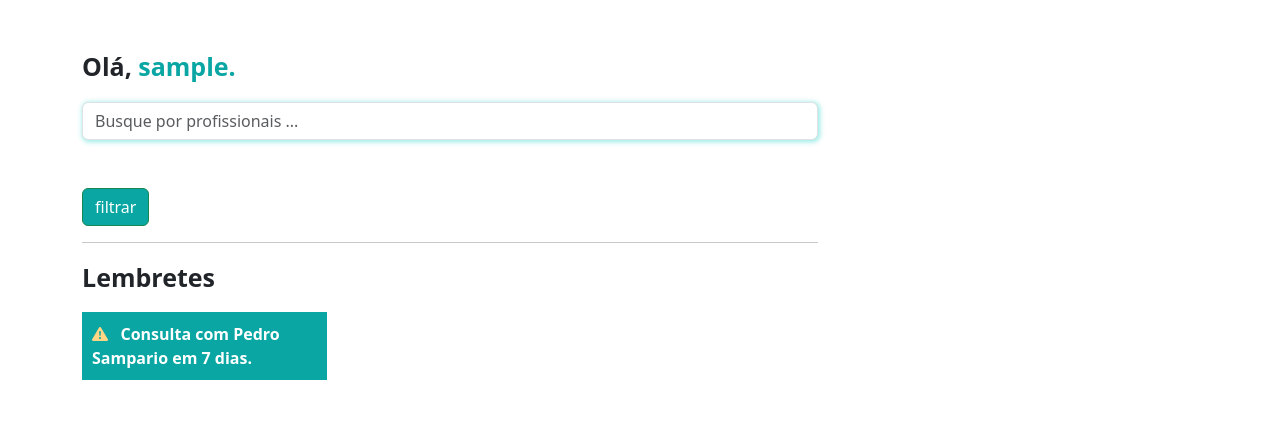
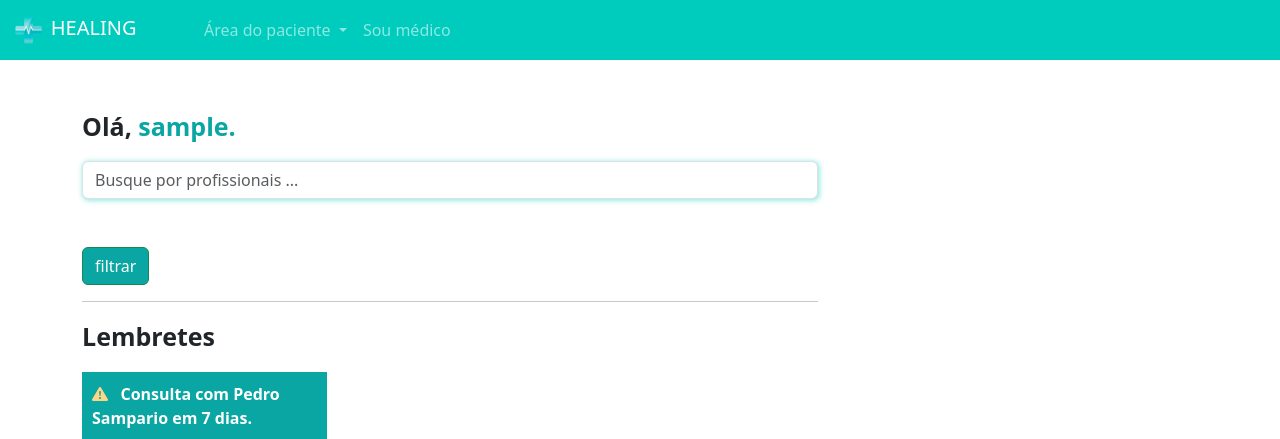
Before and after one commit to kemuelkesley/clinica-healing, a Django app: page /pacientes/home/ in a window 1280 px wide. Shown: the top 439 px of the page. Run offline with Django 5.2, Linux system fonts and the light colour scheme; the visitor is signed in with stand-in values (Sample User, id 1); data that the repository does not hold is empty.

Commit message:
Area medica quase finalizada..

```diff
--- a/medico/templates/abrir_horario.html
+++ b/medico/templates/abrir_horario.html
@@ -10,6 +10,7 @@
 
 {% block 'body' %}
 
+{% include "partials/navbar.html" %}
 
     <div class="container">
 
--- a/medico/templates/cadastro_medico.html
+++ b/medico/templates/cadastro_medico.html
@@ -7,6 +7,9 @@
 {% endblock 'head' %}
 
 {% block 'body' %}
+
+{% include "partials/navbar.html" %}
+
     <div class="container">
         <br />
         <di class="row">
--- a/medico/templates/consultas_medico.html
+++ b/medico/templates/consultas_medico.html
@@ -12,6 +12,8 @@
 {% endblock 'head' %}
 
 {% block 'body' %}
+
+{% include "partials/navbar.html" %}
 
     <div class="container">
         <br>
--- a/medico/views.py
+++ b/medico/views.py
@@ -24,7 +24,7 @@ def cadastro_medico(request):
 
     if request.method ==  "GET":
         especialidades = Especialidades.objects.all()
-        return render(request, 'cadastro_medico.html', {'especialidades': especialidades})
+        return render(request, 'cadastro_medico.html', {'especialidades': especialidades, 'is_medico': is_medico(request.user)})
     elif request.method == "POST":
         crm = request.POST.get('crm')
         nome = request.POST.get('nome')
@@ -70,7 +70,7 @@ def abrir_horario(request):
     if request.method == "GET":
         dados_medicos = DadosMedico.objects.get(user=request.user)
         datas_abertas = DatasAbertas.objects.filter(user=request.user)
-        return render(request, 'abrir_horario.html', {'dados_medicos': dados_medicos, 'datas_abertas': datas_abertas})
+        return render(request, 'abrir_horario.html', {'dados_medicos': dados_medicos, 'datas_abertas': datas_abertas, 'is_medico': is_medico(request.user)})
 
     elif request.method == "POST":
         data = request.POST.get('data')
@@ -103,4 +103,4 @@ def consultas_medico(request):
     consultas_restantes = Consulta.objects.exclude(id__in=consultas_hoje.values('id'))
     print(consultas_hoje.values)
 
-    return render(request, 'consultas_medico.html', {'consultas_hoje' : consultas_hoje, 'consultas_restantes': consultas_restantes})
+    return render(request, 'consultas_medico.html', {'consultas_hoje' : consultas_hoje, 'consultas_restantes': consultas_restantes, 'is_medico': is_medico(request.user)})
--- a/paciente/templates/escolher_horario.html
+++ b/paciente/templates/escolher_horario.html
@@ -13,6 +13,8 @@
 
 
 {% block 'body' %}
+
+{% include "partials/navbar.html" %}
 
     <div class="container">
         <br><br>
--- a/paciente/templates/home.html
+++ b/paciente/templates/home.html
@@ -11,6 +11,8 @@
 
 
 {% block 'body' %}
+
+{% include "partials/navbar.html" %}
 
 <br><br>
 
--- a/paciente/templates/minhas_consultas.html
+++ b/paciente/templates/minhas_consultas.html
@@ -11,8 +11,10 @@
 
 {% endblock 'head' %}
 
+
 {% block 'body' %}
 
+{% include "partials/navbar.html" %}
 
     <div class="container">
         <br>
--- a/paciente/views.py
+++ b/paciente/views.py
@@ -1,7 +1,7 @@
 from datetime import datetime
 from django.http import HttpResponse
 from django.shortcuts import redirect, render
-from medico.models import DadosMedico, Especialidades, DatasAbertas
+from medico.models import DadosMedico, Especialidades, DatasAbertas, is_medico
 from . models import Consulta
 from django.contrib import messages
 from django.contrib.messages import constants
@@ -22,7 +22,7 @@ def home(request):
             medicos = medicos.filter(especialidade_id__in=especialidades_filtrar)
 
         especialidades = Especialidades.objects.all()
-        return render(request, 'home.html', {'medicos' : medicos, 'especialidades' : especialidades})
+        return render(request, 'home.html', {'medicos' : medicos, 'especialidades' : especialidades, 'is_medico': is_medico(request.user)})
 
 
 
@@ -31,7 +31,7 @@ def escolher_horario(request, id_dados_medicos):
         medico = DadosMedico.objects.get(id=id_dados_medicos)
         datas_abertas = DatasAbertas.objects.filter(user=medico.user).filter(data__gte=datetime.now()).filter(agendado=False)
 
-        return render(request, 'escolher_horario.html', {'medico' : medico, 'datas_abertas' : datas_abertas})
+        return render(request, 'escolher_horario.html', {'medico' : medico, 'datas_abertas' : datas_abertas, 'is_medico': is_medico(request.user)})
 
 
 def agendar_horario(request, id_data_aberta):
@@ -56,4 +56,4 @@ def minhas_consultas(request):
     # Realizar os filtros
     minhas_consultas = Consulta.objects.filter(paciente=request.user).filter(data_aberta__data__gte=datetime.now())
 
-    return render(request, 'minhas_consultas.html', {'minhas_consultas' : minhas_consultas})
+    return render(request, 'minhas_consultas.html', {'minhas_consultas' : minhas_consultas, 'is_medico': is_medico(request.user)})
--- /dev/null
+++ b/templates/partials/navbar.html
@@ -0,0 +1,38 @@
+{% load static %}
+<nav class="navbar navbar-expand-lg navbar-dark bg-color-dark">
+    <div class="container-fluid">
+      <a class="navbar-brand" href="#"><img src="{% static 'geral/img/logo.png' %}" width="20%" alt="">&nbspHEALING</a>
+      <button class="navbar-toggler" type="button" data-bs-toggle="collapse" data-bs-target="#navbarNav" aria-controls="navbarNav" aria-expanded="false" aria-label="Toggle navigation">
+        <span class="navbar-toggler-icon"></span>
+      </button>
+      <div class="collapse navbar-collapse" id="navbarNav">
+        <ul class="navbar-nav">
+            <li class="nav-item dropdown">
+                <a class="nav-link dropdown-toggle" href="#" id="navbarDropdownMenuLink" role="button" data-bs-toggle="dropdown" aria-expanded="false">
+                  Área do paciente
+                </a>
+                <ul class="dropdown-menu" aria-labelledby="navbarDropdownMenuLink">
+                  <li><a class="dropdown-item" href="{% url 'home' %}">Home</a></li>
+                  <li><a class="dropdown-item" href="{% url 'minhas_consultas' %}">Minhas consultas</a></li>
+                </ul>
+            </li>
+
+            {% if is_medico %}
+                <li class="nav-item dropdown">
+                    <a class="nav-link dropdown-toggle" href="#" id="navbarDropdownMenuLink" role="button" data-bs-toggle="dropdown" aria-expanded="false">
+                        Área do médico
+                    </a>
+                    <ul class="dropdown-menu" aria-labelledby="navbarDropdownMenuLink">
+                        <li><a class="dropdown-item" href="{% url 'abrir_horario' %}">Abrir horários</a></li>
+                        <li><a class="dropdown-item" href="{% url 'consultas_medico' %}">Suas consultas</a></li>
+                    </ul>
+                </li>
+            {% else %}
+                <li class="nav-item">
+                    <a class="nav-link" href="{% url 'cadastro_medico' %}">Sou médico</a>
+                </li>
+            {% endif %}
+        </ul>
+      </div>
+    </div>
+  </nav>
```
Also changed, not shown: 1 other file.
